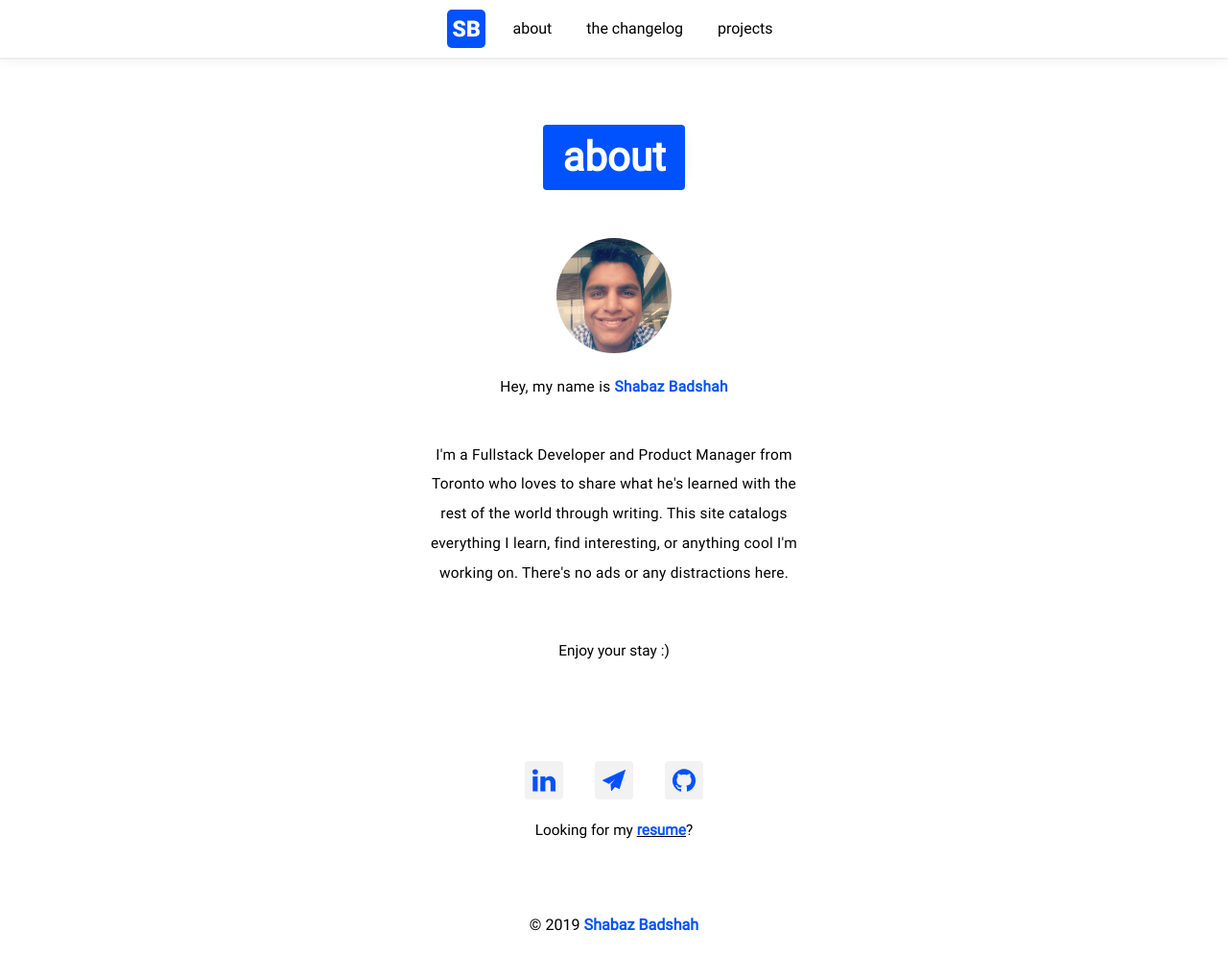
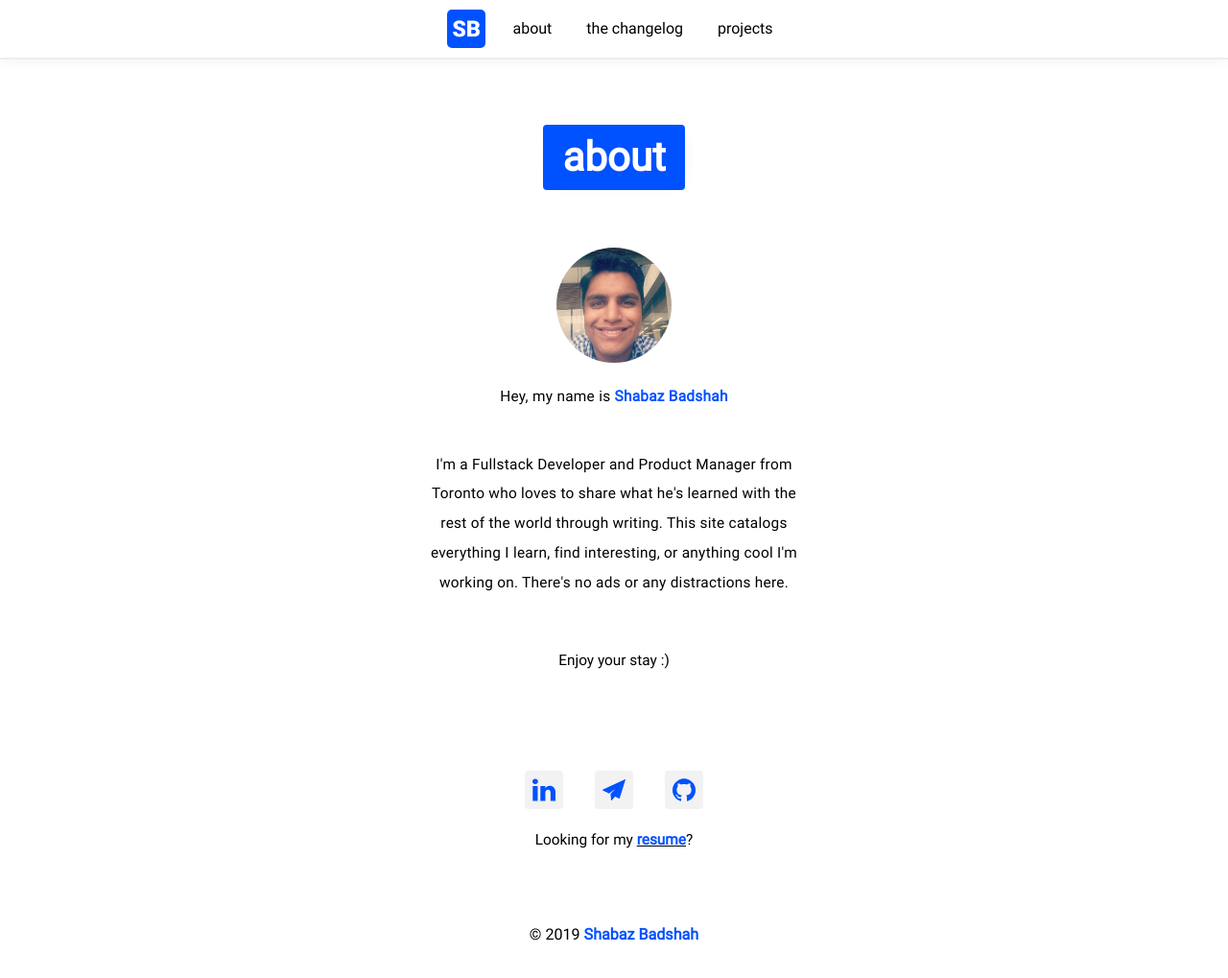
Before and after one commit to ShabazBadshah/shabazbadshah.com, a Jekyll site: the page built from index.html, in a window 1280 px wide. Shown: the top 1019 px of the page at 96% size. Built offline with Jekyll 4.4.1, drawn with Linux system fonts in a browser that asks for light colours.

```diff
--- a/assets/css/main.css
+++ b/assets/css/main.css
@@ -2958,7 +2958,6 @@ header {
   background-color: white;
   -webkit-box-shadow: 0 3px 10px rgba(50, 50, 50, 0.05);
           box-shadow: 0 3px 10px rgba(50, 50, 50, 0.05); }
-
   header img#brand-logo {
     width: 40px;
     margin: 10px;
@@ -2990,27 +2989,7 @@ ul#nav-items-list {
   -webkit-align-items: center;
       -ms-flex-align: center;
           align-items: center; }
-
-li.nav-item a {
-  color: black;
-  padding: 8px;
-  -webkit-transition: all ease-in-out 0.2s;
-  -o-transition: all ease-in-out 0.2s;
-  transition: all ease-in-out 0.2s;
-  text-align: center;
-  text-anchor: middle; }
-
-li.nav-item a:hover {
-  -webkit-border-radius: 4px;
-          border-radius: 4px;
-  -webkit-transition: all ease-in-out 0.2s;
-  -o-transition: all ease-in-out 0.2s;
-  transition: all ease-in-out 0.2s;
-  background-color: #0051ff;
-  color: white;
-  font-weight: bold; }
-
-li.nav-item {
+  ul#nav-items-list li.nav-item {
     margin: 5px 10px;
     display: -webkit-box;
     display: -webkit-flex;
@@ -3020,6 +2999,23 @@ li.nav-item {
     -webkit-align-items: center;
         -ms-flex-align: center;
             align-items: center; }
+    ul#nav-items-list li.nav-item a {
+      color: black;
+      padding: 8px;
+      -webkit-transition: all ease-in-out 0.2s;
+      -o-transition: all ease-in-out 0.2s;
+      transition: all ease-in-out 0.2s;
+      text-align: center;
+      text-anchor: middle; }
+      ul#nav-items-list li.nav-item a:hover {
+        -webkit-border-radius: 4px;
+                border-radius: 4px;
+        -webkit-transition: all ease-in-out 0.2s;
+        -o-transition: all ease-in-out 0.2s;
+        transition: all ease-in-out 0.2s;
+        background-color: #0051ff;
+        color: white;
+        font-weight: bold; }
 
 @media only screen and (max-width: 400px) {
   header img#brand-logo {
@@ -3061,7 +3057,6 @@ p.about-blurb {
   width: 30%;
   margin-top: 20px;
   text-align: center; }
-
   p.about-blurb b {
     color: #0051ff; }
 
@@ -3071,19 +3066,18 @@ a#resume-link {
   text-decoration: underline;
   -webkit-text-decoration-color: black;
           text-decoration-color: black; }
-
   a#resume-link:hover {
-  color: #0051ff; }
+    color: black; }
 
 img#profile-pic {
   -webkit-border-radius: 300px;
           border-radius: 300px;
-  width: 120px; }
+  width: 120px;
+  margin-top: 10px; }
 
 #social-media-links-wrapper {
   margin-top: 80px; }
-
-img.social-media-icon {
+  #social-media-links-wrapper img.social-media-icon {
     width: 40px;
     margin: 0 15px;
     -webkit-border-radius: 4px;
@@ -3093,8 +3087,7 @@ img.social-media-icon {
     -webkit-transition: all ease-in-out 0.1s;
     -o-transition: all ease-in-out 0.1s;
     transition: all ease-in-out 0.1s; }
-
-img.social-media-icon:hover {
+    #social-media-links-wrapper img.social-media-icon:hover {
       background-color: #e6e6e6; }
 
 @media only screen and (max-width: 400px) {
```
Also changed, not shown: assets/css/pages/about.sass (+28 -32 lines). Lines whose indentation alone changed are shown as unchanged.
